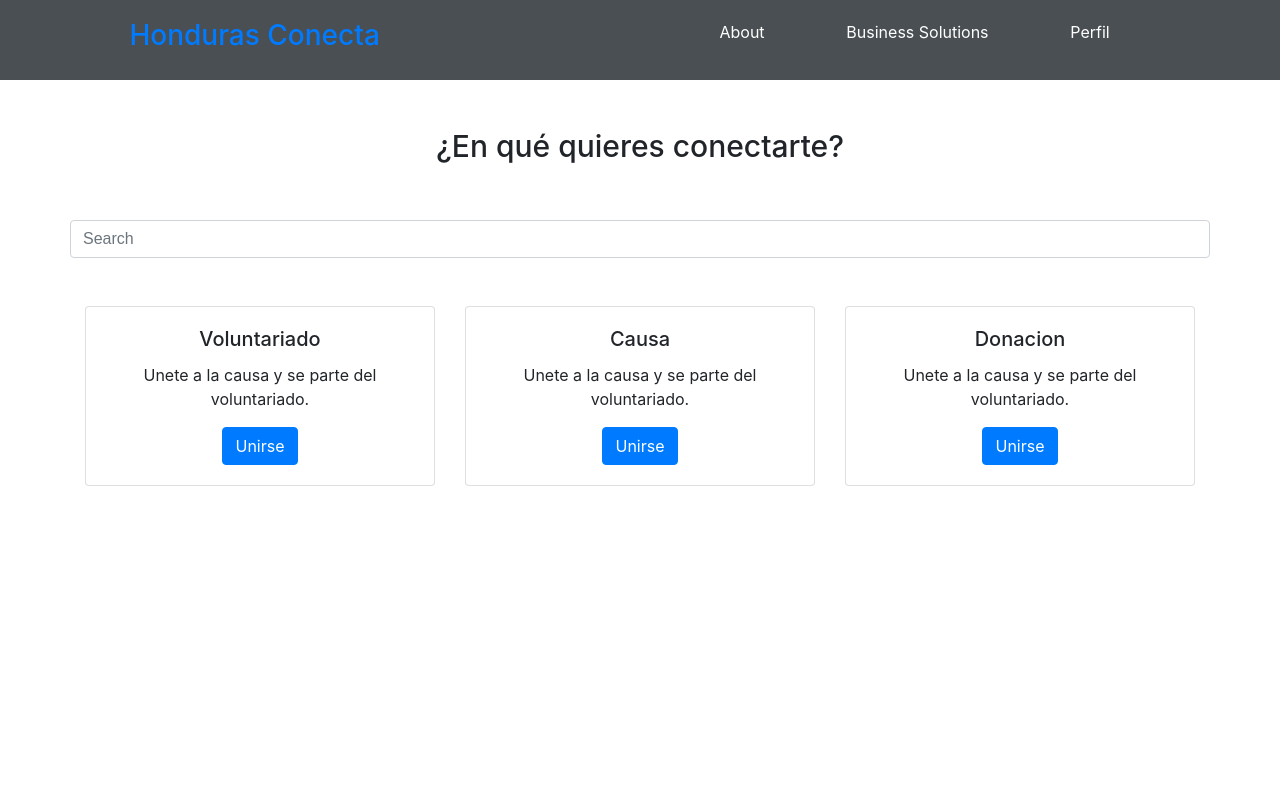
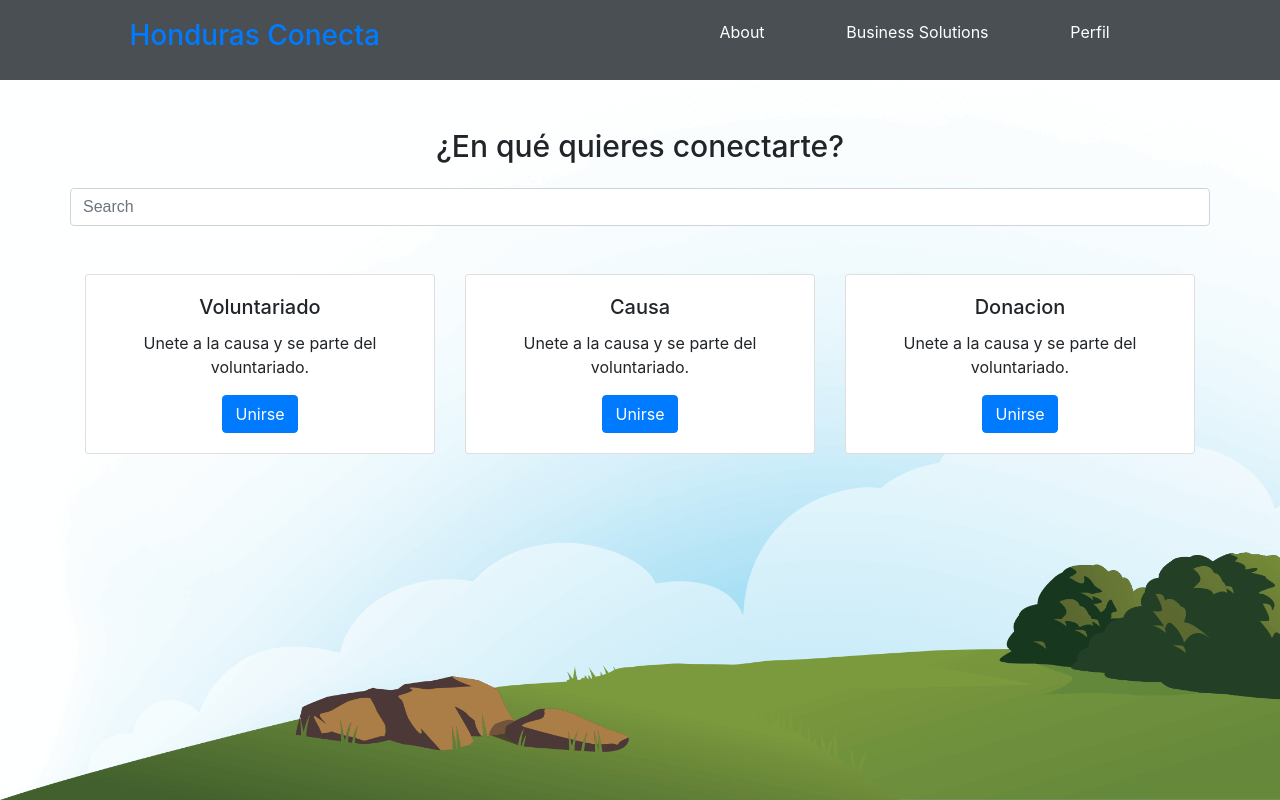
Before and after one commit to mario-galindo/honduras-conecta-frontend, a React (Create React App) app: page / in a window 1280 px wide. Built offline with nearby package versions, Linux system fonts and the light colour scheme.

Commit message:
add background

```diff
--- a/public/index.html
+++ b/public/index.html
@@ -27,7 +27,8 @@
     <link rel="stylesheet" href="https://stackpath.bootstrapcdn.com/bootstrap/4.4.1/css/bootstrap.min.css" integrity="sha384-Vkoo8x4CGsO3+Hhxv8T/Q5PaXtkKtu6ug5TOeNV6gBiFeWPGFN9MuhOf23Q9Ifjh" crossorigin="anonymous">
     <title>Honduras Conecta</title>
   </head>
-  <body>
+  <body style="background-image: url('bg.png');background-attachment: fixed;  background-size: cover;
+  ">
     <noscript>You need to enable JavaScript to run this app.</noscript>
     <div id="root"></div>
     <!--
--- a/src/App.js
+++ b/src/App.js
@@ -57,7 +57,7 @@ const Home = () => (
     <div class="mt-5 row ">
       <h3 className="App-header">¿En qué quieres conectarte?</h3>
       </div>
-      <div class=" mt-5 row">
+      <div class=" mt-3 row">
       <input class="form-control" type="text" placeholder="Search" aria-label="Search"></input>
       </div>
   <div class="mt-5 row">
```
Also changed, not shown: public/bg.png (added).
